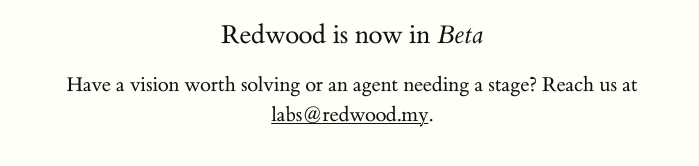
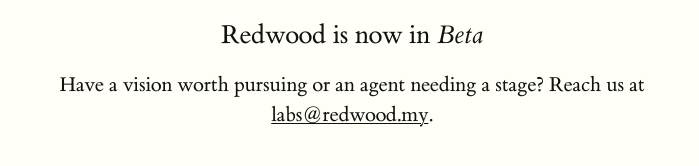
Before and after one commit to redwood-my/Home, a website: page index.html in a window 1280 px wide. Shown: the part 1232-1398 px from the top of the page, without its empty margins (288-987 px from the left). Drawn offline with Linux system fonts and the light colour scheme.

Commit message:
Changed copy

```diff
--- a/index.html
+++ b/index.html
@@ -92,7 +92,7 @@
         <section>
             <h2 id="epilogue">Redwood is now in <em>Beta</em></h2>
             <p style="text-align: center">
-                Have a vision worth solving or an agent needing a stage? Reach
+                Have a vision worth pursuing or an agent needing a stage? Reach
                 us at
                 <a href="mailto:labs@redwood.my">labs@redwood.my</a>.
             </p>
```
